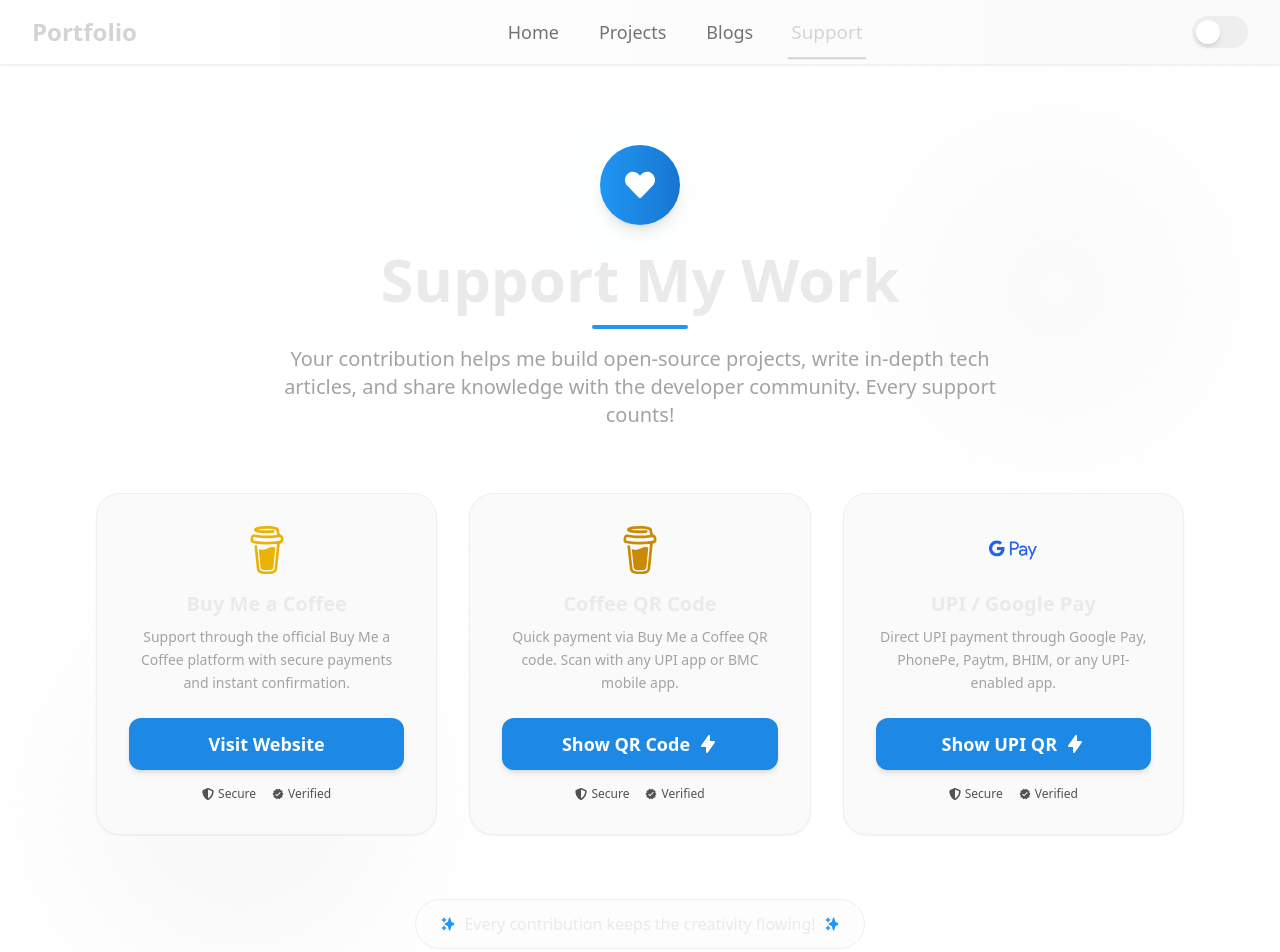
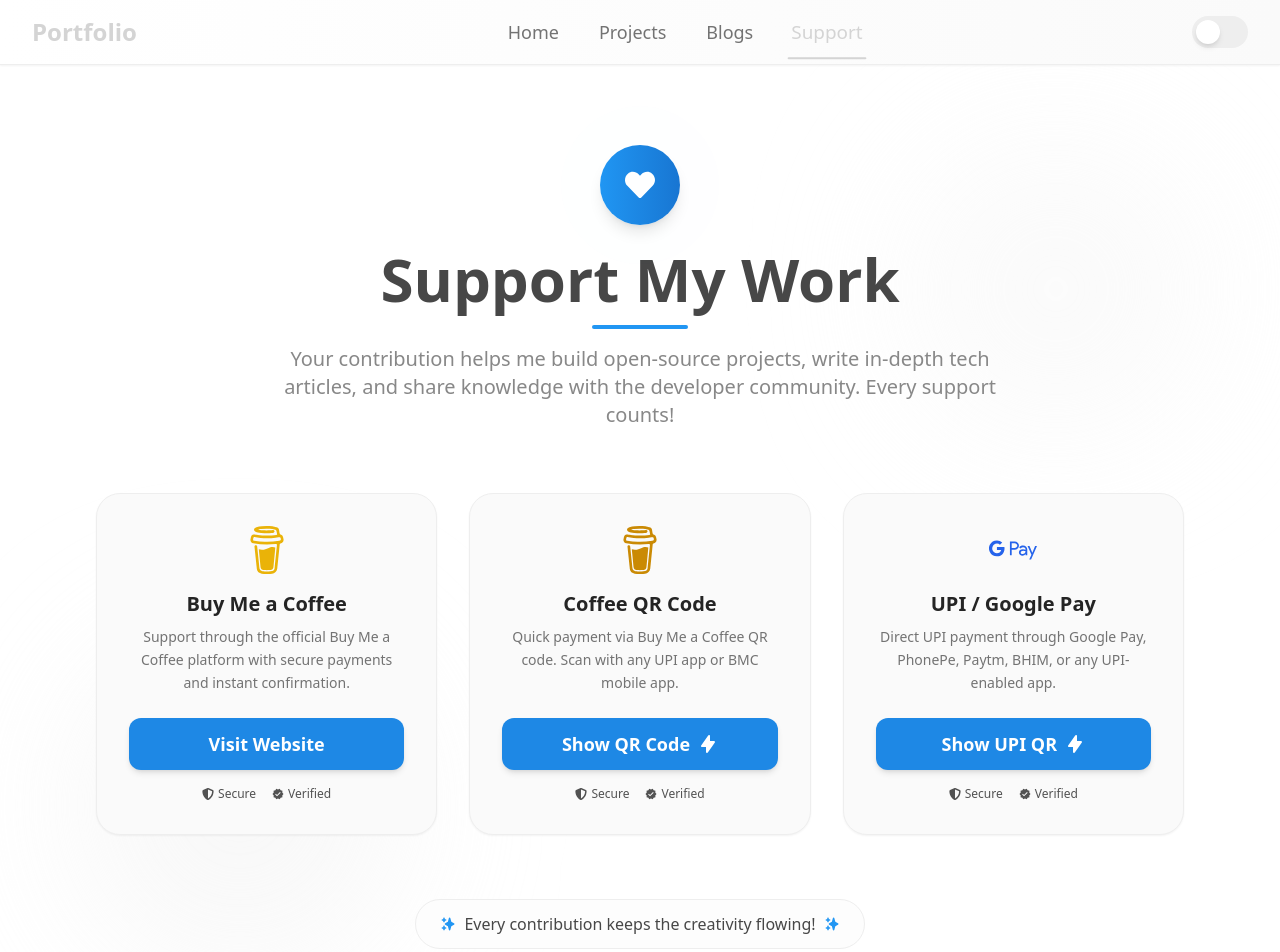
Before and after one commit to Soumyodeep-Dey/SD-portfolio, a React (Vite) app: page /support in a window 1280 px wide. Shown: the top 952 px of the page. Built offline with nearby package versions, Linux system fonts and the light colour scheme.

Commit message:
css upgradation

```diff
--- a/src/components/Blogs/Blogs.jsx
+++ b/src/components/Blogs/Blogs.jsx
@@ -113,7 +113,7 @@
       <div className="relative container mx-auto px-4 sm:px-6 lg:px-8 max-w-6xl">
         {/* Header section */}
         <header className="text-center mb-16">
-          <h1 className="text-4xl md:text-5xl lg:text-6xl font-extrabold text-dark-900 dark:text-light-950 animate-fadeInLeft mb-4">
+          <h1 className="text-4xl md:text-5xl lg:text-6xl font-extrabold text-dark-500 dark:text-light-550 animate-fadeInLeft mb-4">
             Blogs & Articles
           </h1>
           <p className="text-lg text-dark-700 dark:text-light-700 max-w-2xl mx-auto leading-relaxed">
@@ -149,7 +149,7 @@
           {activeTab === 'my-blogs' && (
             <div className="space-y-8">
               <div className="text-center mb-8">
-                <h2 className="text-2xl md:text-3xl font-bold text-dark-950 dark:text-light-950 mb-2">
+                <h2 className="text-2xl md:text-3xl font-bold text-dark-550 dark:text-light-550 mb-2">
                   My Published Articles
                 </h2>
                 <p className="text-dark-700 dark:text-light-700">
@@ -191,7 +191,7 @@
                       {/* Blog content */}
                       <div className="lg:w-2/3 p-8">
                         <header className="mb-6">
-                          <h3 className="text-xl md:text-2xl font-bold text-dark-950 dark:text-light-950 mb-3 leading-tight group-hover:text-primary-600 dark:group-hover:text-primary-400 transition-colors duration-300">
+                          <h3 className="text-xl md:text-2xl font-bold text-dark-650 dark:text-light-650 mb-3 leading-tight group-hover:text-primary-600 dark:group-hover:text-primary-400 transition-colors duration-300">
                             {blog.title}
                           </h3>
 
@@ -247,7 +247,7 @@
           {activeTab === 'reading-list' && (
             <div className="space-y-8">
               <div className="text-center mb-8">
-                <h2 className="text-2xl md:text-3xl font-bold text-dark-950 dark:text-light-950 mb-2">
+                <h2 className="text-2xl md:text-3xl font-bold text-dark-550 dark:text-light-550 mb-2">
                   Currently Reading
                 </h2>
                 <p className="text-dark-700 dark:text-light-700">
@@ -272,7 +272,7 @@
                     </div>
 
                     <header className="mb-4">
-                      <h3 className="text-lg font-bold text-dark-950 dark:text-light-950 mb-2 leading-tight group-hover:text-primary-600 dark:group-hover:text-primary-400 transition-colors duration-300">
+                      <h3 className="text-lg font-bold text-dark-650 dark:text-light-650 mb-2 leading-tight group-hover:text-primary-600 dark:group-hover:text-primary-400 transition-colors duration-300">
                         {blog.title}
                       </h3>
                       <p className="text-sm text-dark-700 dark:text-light-700 flex items-center gap-2">
@@ -307,7 +307,7 @@
         {/* Call to action */}
         <footer className="text-center mt-16">
           <div className="bg-light-100 dark:bg-dark-100 rounded-3xl p-8 md:p-12 shadow-sm border border-light-300 dark:border-dark-300">
-            <h2 className="text-2xl md:text-3xl font-bold text-dark-950 dark:text-light-950 mb-4">
+            <h2 className="text-2xl md:text-3xl font-bold text-dark-650 dark:text-light-650 mb-4">
               Stay Updated
             </h2>
             <p className="text-dark-700 dark:text-light-700 text-lg leading-relaxed mb-8 max-w-2xl mx-auto">
--- a/src/components/Support/Support.jsx
+++ b/src/components/Support/Support.jsx
@@ -117,10 +117,10 @@
 
         <div className="relative z-10 flex flex-col items-center text-center">
           <div className="mb-4 text-5xl">{icon}</div>
-          <h3 className="text-xl font-bold text-dark-950 dark:text-light-950 mb-2">
+          <h3 className="text-xl font-bold text-dark-350 dark:text-light-350 mb-2">
             {title}
           </h3>
-          <p className="text-dark-800 dark:text-light-300 text-sm mb-6 leading-relaxed">
+          <p className="text-dark-700 dark:text-light-700 text-sm mb-6 leading-relaxed">
             {description}
           </p>
           <motion.button
@@ -230,11 +230,11 @@
             <div className="absolute inset-0 rounded-full bg-gradient-to-r from-primary-500 to-primary-700 animate-ping opacity-20" />
           </motion.div>
 
-          <h1 className="text-4xl md:text-5xl lg:text-6xl font-extrabold text-dark-950 dark:text-light-950 mb-4">
+          <h1 className="text-4xl md:text-5xl lg:text-6xl font-extrabold text-dark-550 dark:text-light-550 mb-4">
             Support My Work
           </h1>
           <div className="w-24 h-1 bg-primary-500 mx-auto rounded-full" />
-          <p className="text-lg md:text-xl text-dark-800 dark:text-light-800 max-w-3xl mx-auto leading-relaxed pt-4">
+          <p className="text-lg md:text-xl text-dark-750 dark:text-light-750 max-w-3xl mx-auto leading-relaxed pt-4">
             Your contribution helps me build open-source projects, write in-depth tech articles,
             and share knowledge with the developer community. Every support counts!
           </p>
@@ -281,7 +281,7 @@
         >
           <div className="inline-flex items-center space-x-2 px-6 py-3 rounded-full bg-light-150 dark:bg-dark-150 border border-light-300 dark:border-dark-300">
             <HiSparkles className="text-primary-500" />
-            <span className="text-dark-950 dark:text-light-950 font-medium">
+            <span className="text-dark-550 dark:text-light-550 font-medium">
               Every contribution keeps the creativity flowing!
             </span>
             <HiSparkles className="text-primary-500" />
```
